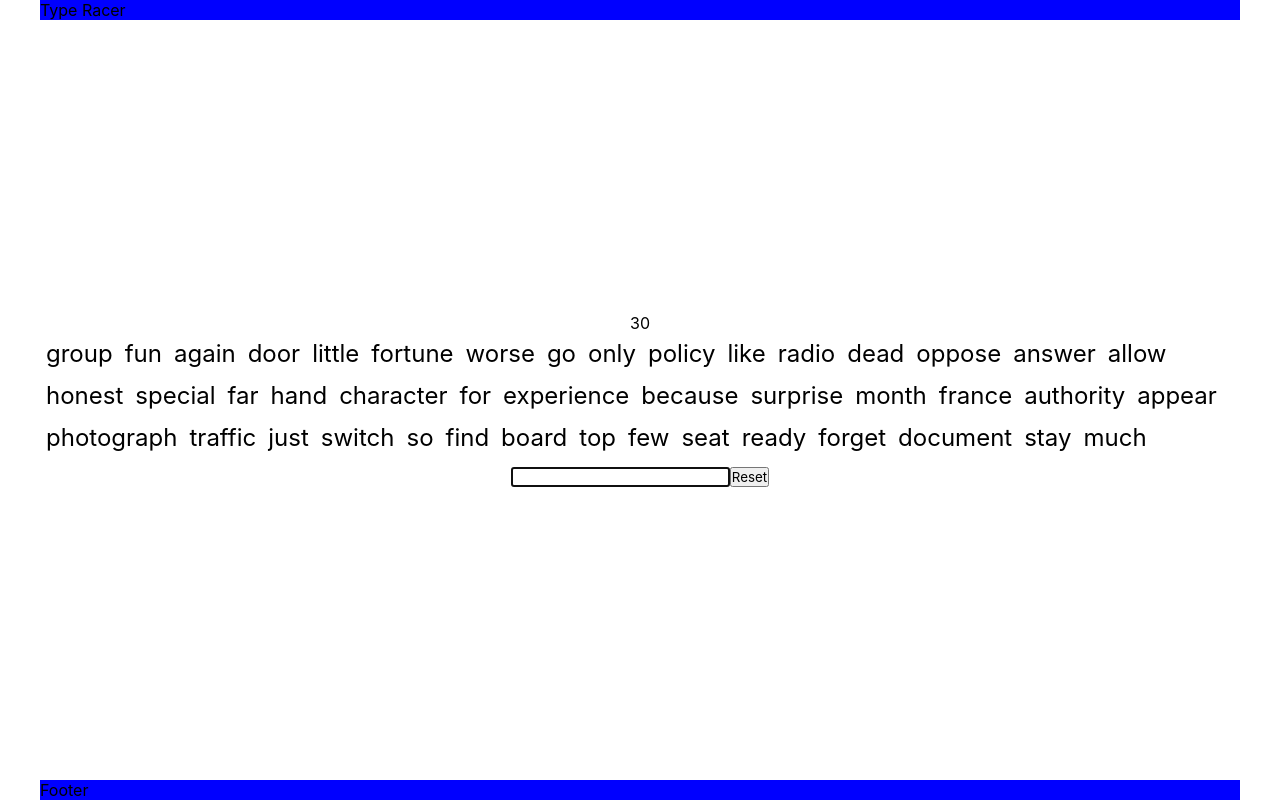
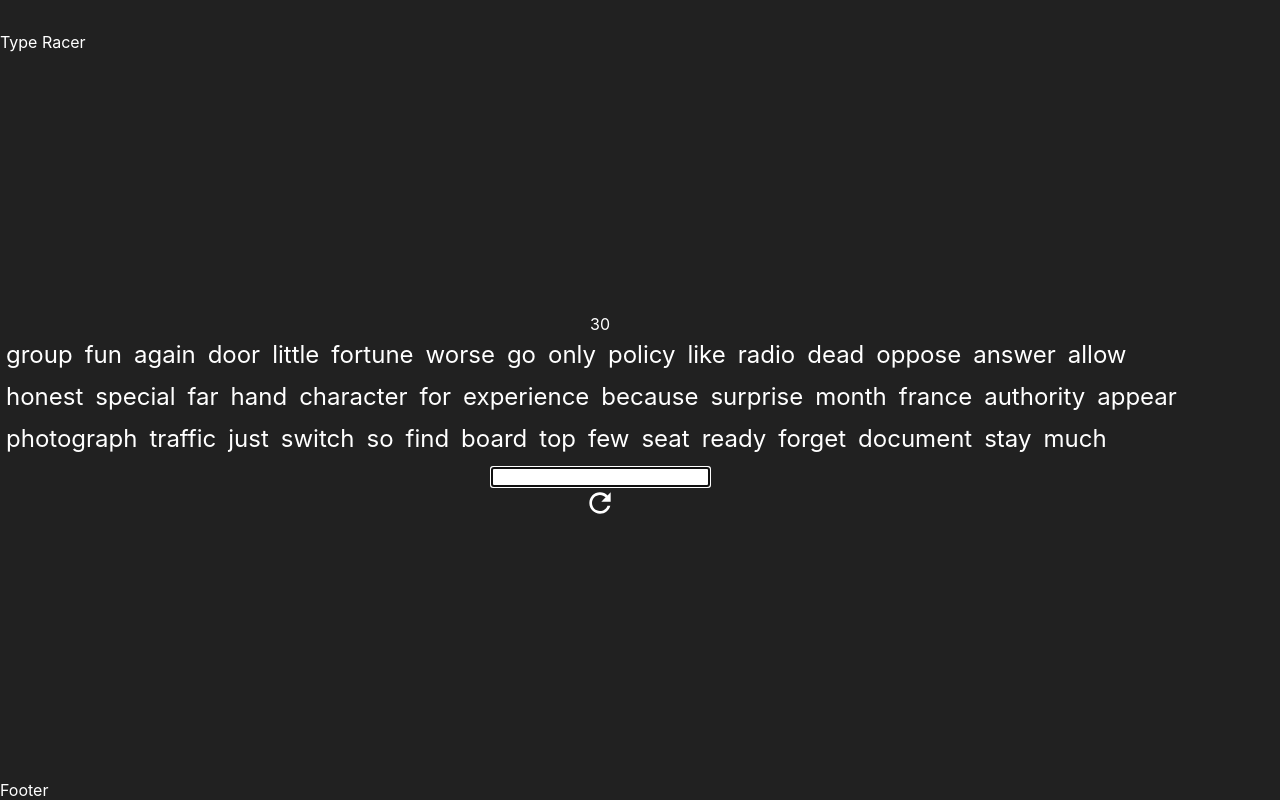
Before and after one commit to Susarog/type-racer, a React app: page / in a window 1280 px wide. Built offline with nearby package versions, Linux system fonts and the light colour scheme; the HTML template or start-up script is replaced by a standard one.

Commit message:
Add css along with svg icons

```diff
--- a/src/components/Result.tsx
+++ b/src/components/Result.tsx
@@ -11,9 +11,10 @@ const Result = ({
   const result = typingStats[typingStats.length - 1];
   const stat = result.stat;
   return (
+    <div className="content">
       <div className="result-container">
         <div>
-        <div>{result.wpm}WPM</div>
+          <div>{Math.round(result.wpm * 10) / 10}WPM</div>
           <div>
             characters:{stat.correct}/{stat.incorrect}/{stat.missed}
           </div>
@@ -23,6 +24,7 @@ const Result = ({
           <button onClick={resetTypeRacer}>Repeat</button>
         </div>
       </div>
+    </div>
   );
 };
 
--- a/src/components/Typing.tsx
+++ b/src/components/Typing.tsx
@@ -23,7 +23,7 @@ interface TypingProps {
   typingStats: TypingStats;
   setTypingStats: React.Dispatch<React.SetStateAction<TypingStats>>;
   wordList: WordInputArray;
-  resetTypeRacer: React.MouseEventHandler<HTMLButtonElement>;
+  resetTypeRacer: React.MouseEventHandler<HTMLDivElement>;
   isTimerRunning: boolean;
   toggleIsTimerRunning: React.Dispatch<React.SetStateAction<boolean>>;
   timeLimit: number;
@@ -81,7 +81,7 @@ const Typing = ({
   };
 
   const snapshotStats = (time: number) => {
-    if (time >= 30) {
+    if (time >= timeLimit) {
       setIsDone(true);
       stop();
       return;
@@ -233,14 +233,23 @@ const Typing = ({
           <AllWords wordList={wordList} />
         </div>
       </div>
-      <div>
       <input
         value={input}
         onChange={inputBoxHandler}
         onKeyDown={switchWordHandler}
         ref={inputRef}
       />
-        <button onClick={resetTypeRacer}>Reset</button>
+      <div tabIndex={0} className="flex-container" onClick={resetTypeRacer}>
+        <svg
+          height="32"
+          viewBox="0 0 48 48"
+          width="32"
+          xmlns="http://www.w3.org/2000/svg"
+          fill="currentColor"
+        >
+          <path d="M35.3 12.7c-2.89-2.9-6.88-4.7-11.3-4.7-8.84 0-15.98 7.16-15.98 16s7.14 16 15.98 16c7.45 0 13.69-5.1 15.46-12h-4.16c-1.65 4.66-6.07 8-11.3 8-6.63 0-12-5.37-12-12s5.37-12 12-12c3.31 0 6.28 1.38 8.45 3.55l-6.45 6.45h14v-14l-4.7 4.7z" />
+          <path d="M0 0h48v48h-48z" fill="none" />
+        </svg>
       </div>
     </div>
   );
--- a/src/styles/main.css
+++ b/src/styles/main.css
@@ -5,29 +5,40 @@
   font-family: "Inter", sans-serif;
 }
 
+:root {
+  --bg-color: #212121;
+  --main-color: white;
+  --caret-color: white;
+  --error-color: #da3333;
+  --error-extra-color: #791717;
+  --correct-color: green;
+}
+
 body {
+  background-color: var(--bg-color);
+  color: var(--main-color);
   min-height: 100vh;
 }
 
 .word {
   margin: 0.25em;
   display: inline-block;
-  border-bottom: 1px solid white;
+  border-bottom: 1px solid var(--bg-color);
 }
 .active {
   background-color: #dddddd;
 }
 .correct {
-  color: green;
+  color: var(--correct-color);
 }
 .incorrect {
-  color: red;
+  color: var(--error-color);
 }
 .error {
-  border-bottom: 1px solid red;
+  border-bottom: 1px solid var(--error-extra-color);
 }
 
-.container {
+.center-page {
   display: flex;
   flex-direction: column;
   align-items: center;
@@ -39,6 +50,7 @@ body {
   grid-auto-flow: row;
   grid-template-rows: auto 1fr auto;
   max-width: 1200px;
+  width: 100%;
   min-height: 100vh;
 }
 
@@ -48,16 +60,17 @@ body {
   justify-content: center;
   align-items: center;
 }
-.word-container {
+
+.word-container,
+.result-container {
   font-size: 1.5rem;
-  width: 100%;
   height: 133px;
   margin-left: unset;
   padding-bottom: 1em;
   user-select: none;
-  max-width: 1200px;
   overflow: hidden;
 }
+
 .row {
   position: relative;
   top: 1px;
@@ -66,19 +79,15 @@ body {
   display: block;
 }
 
-.result-container {
+#header {
   display: flex;
-  flex-direction: column;
+  align-items: center;
+  justify-content: space-between;
+  padding-top: 32px;
+}
+.flex-container {
+  display: flex;
   justify-content: center;
   align-items: center;
+  gap: 1rem;
 }
-
-#footer {
-  display: grid;
-  background-color: blue;
-}
-
-#header {
-  display: grid;
-  background-color: blue;
-}
```
Lines whose indentation alone changed are shown as unchanged.
